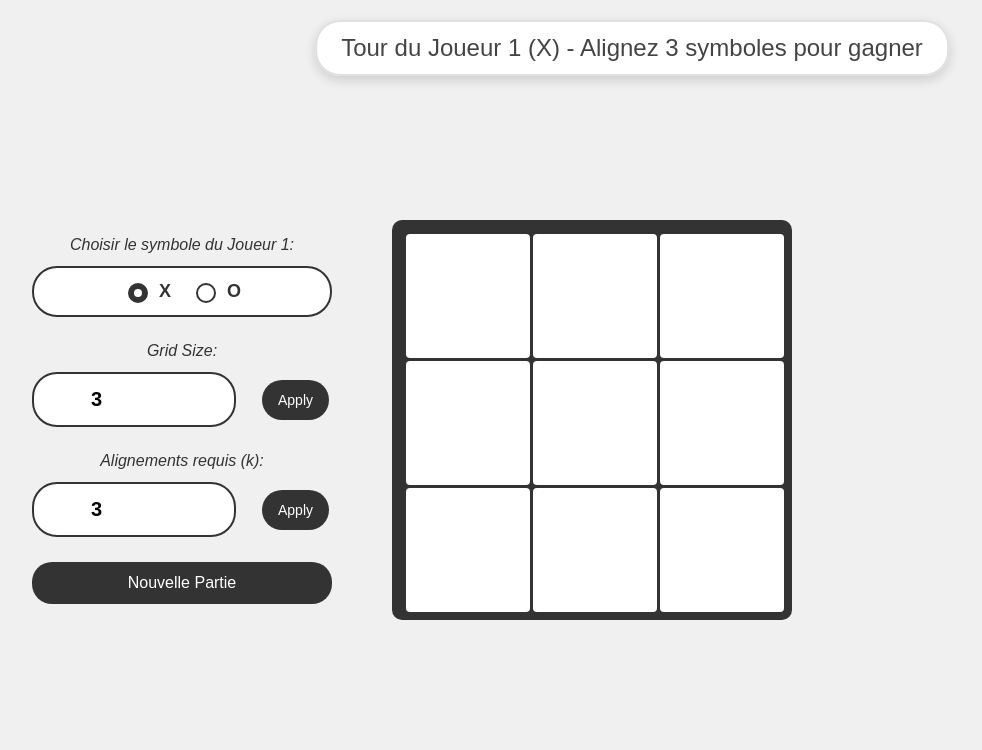
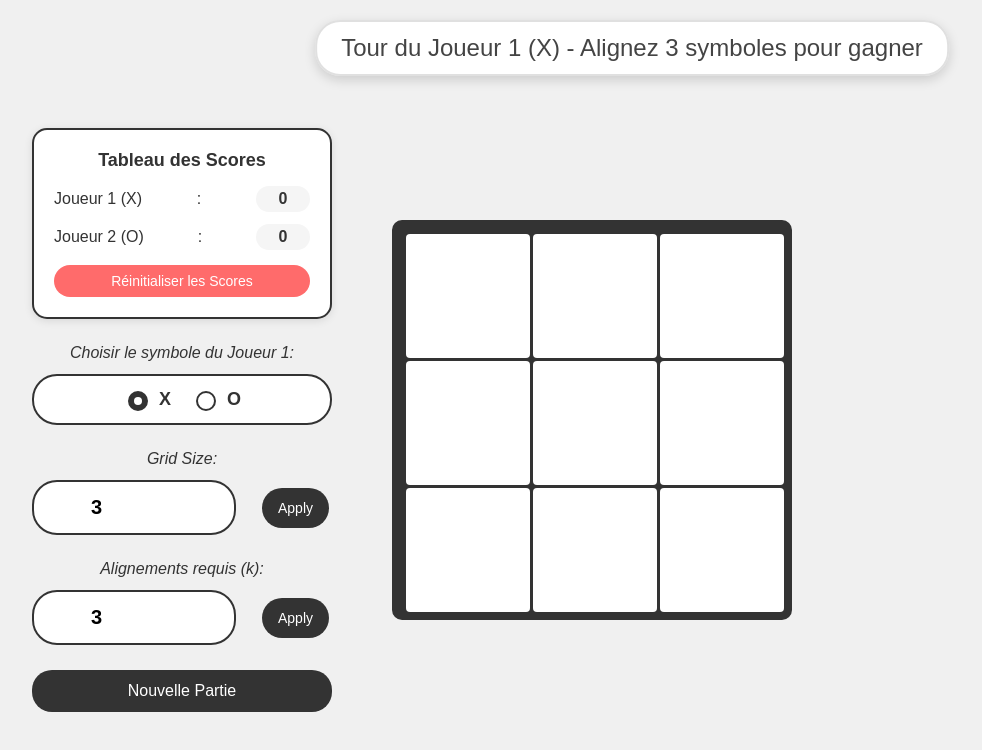
Before and after one commit to Drissnafii/AlphaGo-Tic-Tac-Toe, a plain HTML site: page index.html in a window 1280 px wide. Shown: the whole page, without its empty margins (8-990 px from the left). Drawn offline with Linux system fonts and the light colour scheme.

Commit message:
Add score management features: implement score tracking, display, and reset functionality in the game UI

```diff
--- a/assets/css/style.css
+++ b/assets/css/style.css
@@ -23,6 +23,71 @@ body {
     gap: 25px;
     width: 300px;
     flex-shrink: 0;
+}
+
+/* Score Board Styles */
+.score-board {
+    background-color: white;
+    border: 2px solid #333;
+    border-radius: 15px;
+    padding: 20px;
+    text-align: center;
+    box-shadow: 0 2px 8px rgba(0, 0, 0, 0.1);
+}
+
+.score-board h3 {
+    margin: 0 0 15px 0;
+    color: #333;
+    font-size: 18px;
+    font-weight: 600;
+}
+
+.score-display {
+    display: flex;
+    flex-direction: column;
+    gap: 12px;
+    margin-bottom: 15px;
+}
+
+.score-item {
+    display: flex;
+    justify-content: space-between;
+    align-items: center;
+    font-size: 16px;
+    color: #333;
+    font-weight: 500;
+}
+
+.score-value {
+    background-color: #f5f5f5;
+    color: #333;
+    padding: 4px 12px;
+    border-radius: 15px;
+    font-weight: 700;
+    min-width: 30px;
+    text-align: center;
+}
+
+.score-reset-btn {
+    background-color: #ff6b6b;
+    color: white;
+    border: none;
+    border-radius: 20px;
+    padding: 8px 16px;
+    font-size: 14px;
+    font-weight: 500;
+    cursor: pointer;
+    transition: background-color 0.2s ease;
+    font-family: Arial, sans-serif;
+    width: 100%;
+}
+
+.score-reset-btn:hover {
+    background-color: #ff5252;
+}
+
+.score-reset-btn:active {
+    background-color: #f44336;
 }
 
 .game-area {
--- a/assets/js/gameLogic.js
+++ b/assets/js/gameLogic.js
@@ -1,4 +1,5 @@
-// pure logic
+// pure logic - ES6 Module
+// Variables are private to this module
 let gridSize = 3; // Default 3x3
 let board = createEmptyBoard(gridSize);
 let currentPlayer = "X";
@@ -8,6 +9,7 @@ let kAlignment = 3; // Number of symbols needed in a row to win
 let gameWon = false; // Track if game is won
 let winner = null; // Track who won
 let winningLine = null; // Store winning line coordinates
+let scores = { 'X': 0, 'O': 0 }; // Track wins for each symbol
 
 // Private function
 function createEmptyBoard(size) {
@@ -84,6 +86,30 @@ export function getPlayerSymbols() {
 // Get winning line coordinates
 export function getWinningLine() {
     return winningLine;
+}
+
+// SCORE MANAGEMENT FUNCTIONS
+
+// Get current scores
+export function getScores() {
+    return { ...scores }; // Return a copy to prevent external modification
+}
+
+// Increment score for a player
+export function incrementScore(player) {
+    if (scores[player] !== undefined) {
+        scores[player]++;
+        saveGameState(); // Save immediately after score change
+    }
+}
+
+// Reset scores to zero
+export function resetScores() {
+    const symbols = getPlayerSymbols();
+    scores = {};
+    scores[symbols.player1] = 0;
+    scores[symbols.player2] = 0;
+    saveGameState(); // Save the reset immediately
 }
 
 // Check for k consecutive symbols in a row and return winning line - Private function
@@ -259,9 +285,11 @@ export function playTurn(row, col) {
     if (checkWin(currentPlayer)) {
         gameWon = true;
         winner = currentPlayer;
+        incrementScore(winner); // Increment score for the winner
     } else if (isBoardFull()) {
         gameWon = true;
         winner = 'draw';
+        // Note: No score increment for draws
     } else {
         // Switch player (between player 1 and player 2 symbols)
         currentPlayer = (currentPlayer === player1Symbol) ? player2Symbol : player1Symbol;
@@ -284,7 +312,8 @@ function saveGameState() {
         kAlignment: kAlignment,
         gameWon: gameWon,
         winner: winner,
-        winningLine: winningLine
+        winningLine: winningLine,
+        scores: scores // Save scores to localStorage
     };
     localStorage.setItem('ticTacToeGame', JSON.stringify(gameState));
 }
@@ -302,6 +331,7 @@ export function loadGameState() {
         gameWon = gameState.gameWon || false;
         winner = gameState.winner || null;
         winningLine = gameState.winningLine || null;
+        scores = gameState.scores || { 'X': 0, 'O': 0 }; // Load scores or default
         return true;
     }
     return false;
--- a/assets/js/main.js
+++ b/assets/js/main.js
@@ -1,4 +1,4 @@
-// from gameLogic module
+// Import functions from gameLogic module
 import {
     playTurn,
     restartGame,
@@ -8,15 +8,17 @@ import {
     resizeBoard,
     loadGameState,
     getGridSize,
-    getPlayerSymbols
+    getPlayerSymbols,
+    resetScores
 } from './gameLogic.js';
 
-// from ui module
+// Import functions from ui module
 import {
     updateBoard,
     updateStatus,
     generateGameBoard,
-    clearWinningHighlight
+    clearWinningHighlight,
+    updateScores
 } from './ui.js';
 
 // Initialize the game when the page loads
@@ -36,6 +38,7 @@ function handleCellClick(cellIndex) {
     if (moveSuccessful) {
         updateBoard();
         updateStatus();
+        updateScores(); // Update score display after each move
     }
 }
 
@@ -64,6 +67,13 @@ function handleSymbolChange() {
 
     setPlayerSymbol(selectedSymbol);
     updateStatus();
+    updateScores(); // Update scores display when symbols change
+}
+
+// Score reset button handler
+function handleScoreReset() {
+    resetScores();
+    updateScores(); // Update score display immediately
 }
 
 // K-alignment change
@@ -159,6 +169,12 @@ function initializeGame() {
         radio.addEventListener('change', handleSymbolChange);
     });
 
+    // Add score reset button event listener
+    const resetScoreBtn = document.getElementById('reset-score-btn');
+    if (resetScoreBtn) {
+        resetScoreBtn.addEventListener('click', handleScoreReset);
+    }
+
     // Update grid size input to match current size
     const gridSizeInput = document.getElementById('grid-size-input');
     gridSizeInput.value = gridSize;
@@ -171,4 +187,5 @@ function initializeGame() {
     // Update display
     updateBoard();
     updateStatus();
+    updateScores(); // Initialize score display
 }
--- a/assets/js/ui.js
+++ b/assets/js/ui.js
@@ -8,7 +8,8 @@ import {
     getWinningLine,
     getPlayerSymbols,
     getCurrentPlayer,
-    getKAlignment
+    getKAlignment,
+    getScores
 } from './gameLogic.js';
 
 export function updateBoard() {
@@ -174,3 +175,32 @@ export function generateGameBoard(size) {
     gameBoard.style.gridTemplateColumns = `repeat(${size}, ${cellSize}px)`;
     gameBoard.style.gridTemplateRows = `repeat(${size}, ${cellSize}px)`;
 }
+
+// Update score display
+export function updateScores() {
+    const scores = getScores();
+    const symbols = getPlayerSymbols();
+
+    // Update score display elements
+    const scoreXElement = document.getElementById('score-x');
+    const scoreOElement = document.getElementById('score-o');
+    const player1LabelElement = document.getElementById('player1-label');
+    const player2LabelElement = document.getElementById('player2-label');
+
+    if (scoreXElement && scoreOElement) {
+        // Update scores based on current player symbols
+        if (symbols.player1 === 'X') {
+            scoreXElement.textContent = scores['X'] || 0;
+            scoreOElement.textContent = scores['O'] || 0;
+        } else {
+            scoreXElement.textContent = scores['X'] || 0;
+            scoreOElement.textContent = scores['O'] || 0;
+        }
+    }
+
+    // Update player labels if they exist
+    if (player1LabelElement && player2LabelElement) {
+        player1LabelElement.textContent = `Joueur 1 (${symbols.player1})`;
+        player2LabelElement.textContent = `Joueur 2 (${symbols.player2})`;
+    }
+}
--- a/index.html
+++ b/index.html
@@ -9,6 +9,23 @@
 <body>
     <div class="game-container">
         <div class="controls-panel">
+            <div class="score-board">
+                <h3>Tableau des Scores</h3>
+                <div class="score-display">
+                    <div class="score-item">
+                        <span id="player1-label">Joueur 1 (X)</span>:
+                        <span id="score-x" class="score-value">0</span>
+                    </div>
+                    <div class="score-item">
+                        <span id="player2-label">Joueur 2 (O)</span>:
+                        <span id="score-o" class="score-value">0</span>
+                    </div>
+                </div>
+                <button id="reset-score-btn" class="score-reset-btn">
+                    Réinitialiser les Scores
+                </button>
+            </div>
+
             <div id="symbol-selection">
                 <label>Choisir le symbole du Joueur 1:</label>
                 <div class="symbol-options">
```
